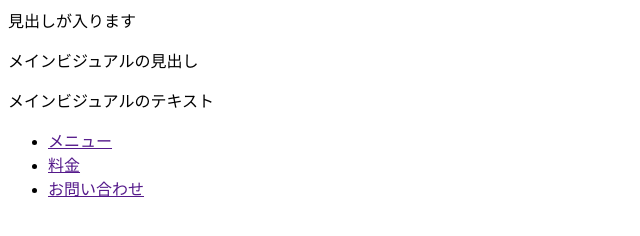
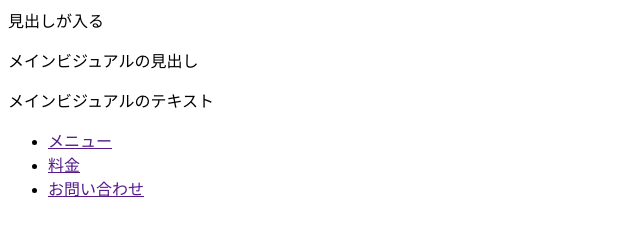
Before and after one commit to sawa0808/git-test, a plain HTML site: page bem.html in a window 1280 px wide. Shown: the full height of the page, 0-640 px from the left. Drawn offline with Linux system fonts and the light colour scheme.

Commit message:
変更１

```diff
--- a/bem.html
+++ b/bem.html
@@ -26,7 +26,7 @@
             <!-- mainV-wrap__disc-wrap 　Element名を区切る場合もハイフン１つで区切ります　（メインビジュアルの説明を囲ったBOXだよ）ってイメージです！-->
 
             <div class="mainV">
-                <div class="mainV__head">見出しが入ります</div>
+                <div class="mainV__head">見出しが入る</div>
             </div>
 
             <div class="mainV">
```
